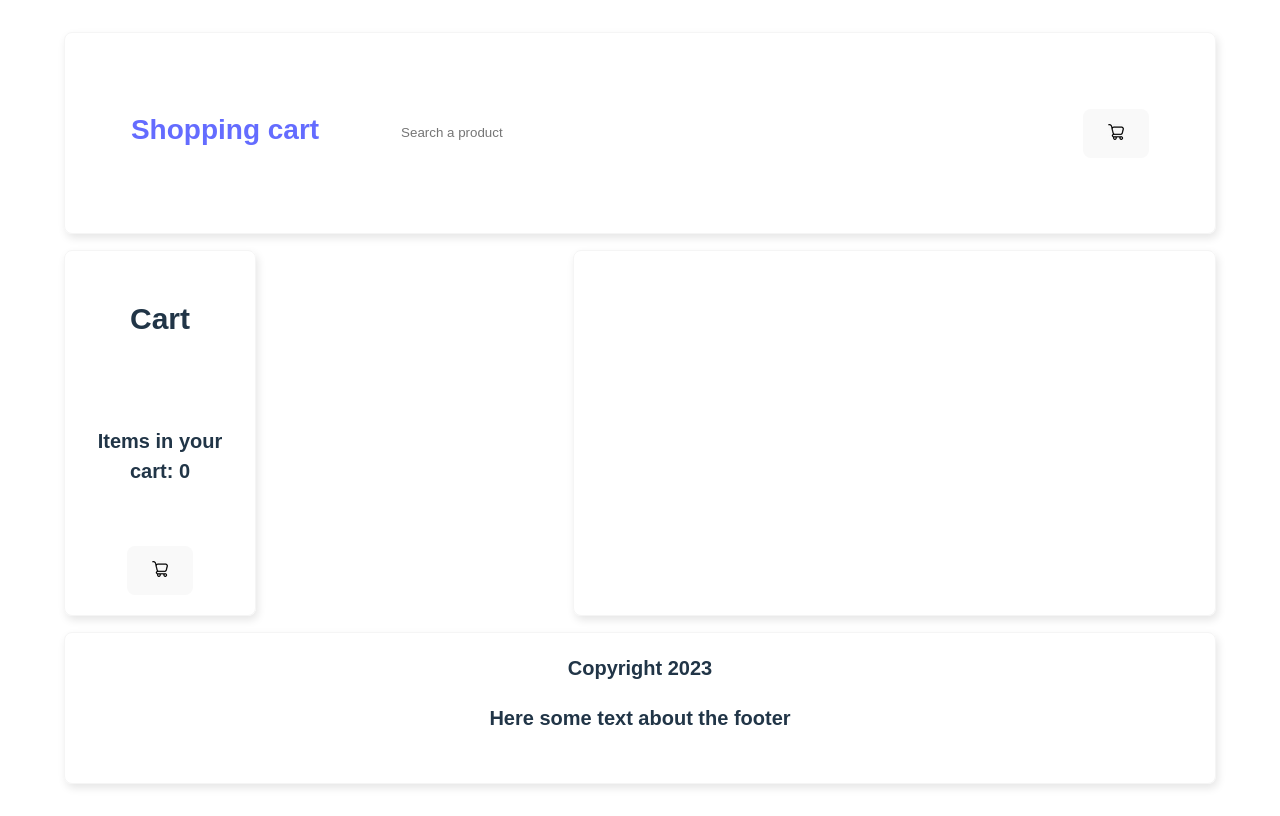
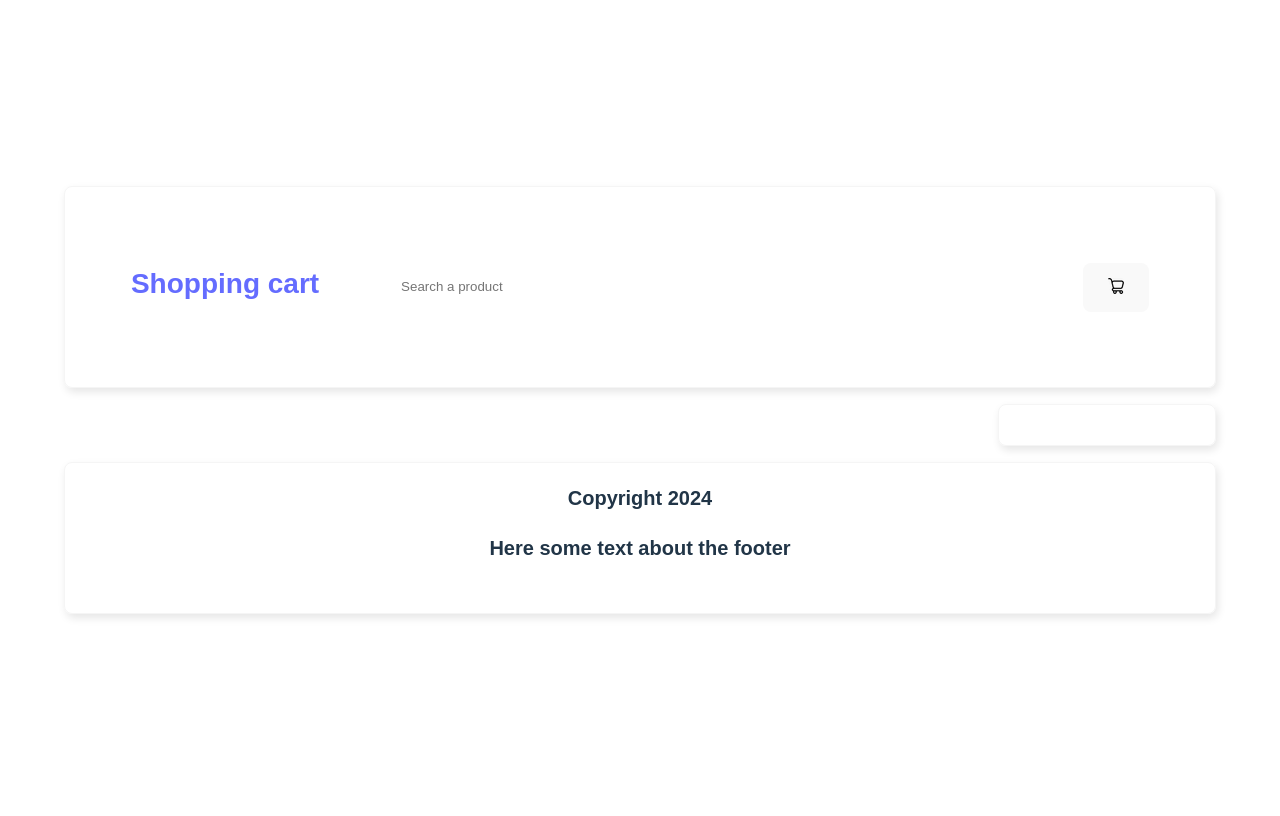
Before and after one commit to Cairon29/Generic-ecommerce, a React (Vite) app in the folder shopping-cart/: page /cart in a window 1280 px wide. Built offline with nearby package versions, Linux system fonts and the light colour scheme.

Commit message:
refactor: delete unused code lines all over the proyect

```diff
--- a/shopping-cart/src/App.jsx
+++ b/shopping-cart/src/App.jsx
@@ -4,8 +4,6 @@ import { Home } from './components/home/Home'
 export const App = () => {
 
   return (
-    <>
-      <Home/>
-    </>
+    <Home/>
   )
 }
--- a/shopping-cart/src/AppRouter.jsx
+++ b/shopping-cart/src/AppRouter.jsx
@@ -1,12 +1,13 @@
-import { BrowserRouter, Route, Routes, Navigate } from 'react-router-dom';
-import { App } from './App.jsx';
+import { BrowserRouter, Route, Routes } from 'react-router-dom';
 import { Cart } from './components/cart/Cart.jsx';
+import { Home } from './components/home/Home.jsx';
 
 export const AppRouter = () => {
     return (
         <BrowserRouter>
             <Routes>
-                <Route path="/" element={<App />} />
+                <Route path="/" element={<Home />} />
+                <Route path="/home" element={<Home />} />
                 <Route path='/cart' element={<Cart />} />
             </Routes>
         </BrowserRouter>
--- a/shopping-cart/src/components/cart/Cart.jsx
+++ b/shopping-cart/src/components/cart/Cart.jsx
@@ -1,5 +1,4 @@
 import { useContext } from "react"
-import { Link } from "react-router-dom"
 import { CartContext } from "../../contexts/cart"
 import { Header } from "../home/header/header"
 import { Footer } from "../home/footer/footer"
@@ -13,15 +12,6 @@ export const Cart = () => {
     <>
       <Header/>
       <Main/>
-        <aside>
-            <h2> Cart </h2>
-            <p> Items in your cart: 0 </p>
-            <Link to="/">
-                <button>
-                    <img src="../../../public/cart.png" alt="" />
-                </button>
-            </Link>
-        </aside>
       <Footer/>
     </>
   )
--- a/shopping-cart/src/components/home/footer/Footer.jsx
+++ b/shopping-cart/src/components/home/footer/Footer.jsx
@@ -3,7 +3,7 @@ import React from 'react'
 export const Footer = () => {
   return (
     <footer>
-        <p>Copyright 2023</p>
+        <p>Copyright 2024</p>
         Here some text about the footer
     </footer>
   )
--- a/shopping-cart/src/components/home/main/Product.jsx
+++ b/shopping-cart/src/components/home/main/Product.jsx
@@ -1,4 +1,3 @@
-import { useAddToCart } from "../../../hooks/useAddToCart"
 import { CartContext } from "../../../contexts/cart"
 import { useContext } from "react"
 
```
